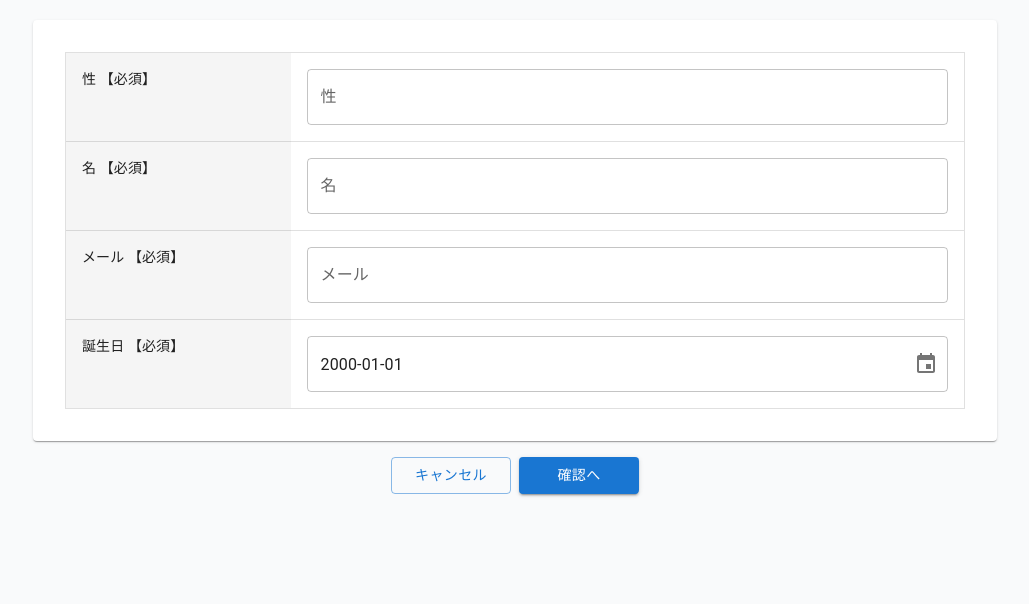
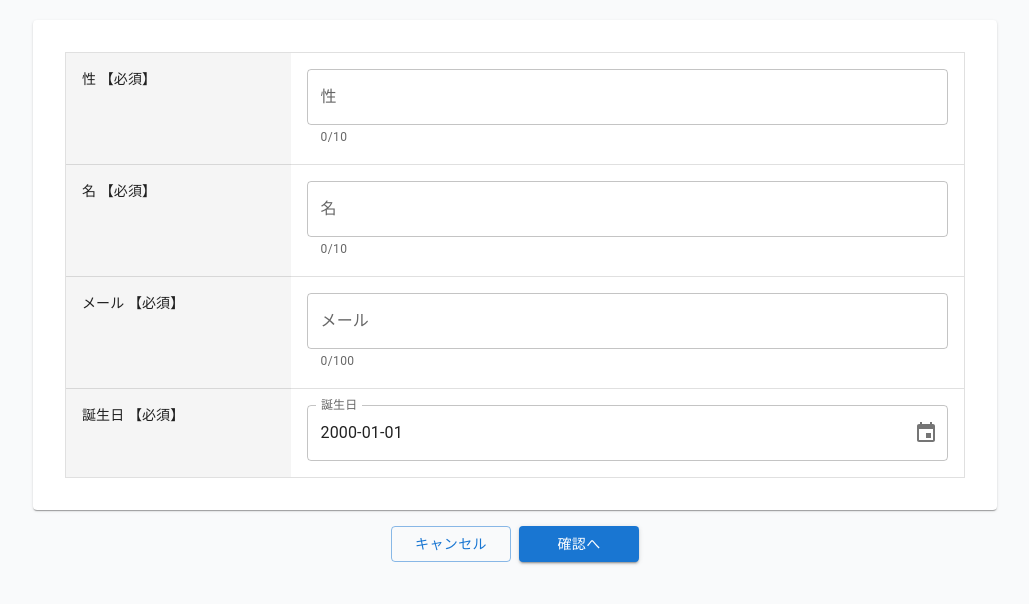
Before and after one commit to tetsumaru-tech/portfolio-react-admin-system, a React (Vite) app: page /users/new in a window 1280 px wide. Shown: the top 604 px of the page, without its empty margins (125-1154 px from the left). Built offline with nearby package versions, Linux system fonts and the light colour scheme.

Commit message:
FormTextField、FormDatePickerを実装

```diff
--- /dev/null
+++ b/src/features/user/components/form/FormDatePicker.tsx
@@ -0,0 +1,51 @@
+import { TextField } from '@mui/material';
+import { DatePicker } from '@mui/x-date-pickers/DatePicker';
+import dayjs from 'dayjs';
+import {
+  Controller,
+  type Control,
+  type FieldErrors,
+  type Path,
+} from 'react-hook-form';
+
+type Props<T extends Record<string, any>> = {
+  name: Path<T>;
+  control: Control<T>;
+  errors: FieldErrors<T>;
+  label: string;
+};
+
+export function FormDatePicker<T extends Record<string, any>>({
+  name,
+  control,
+  errors,
+  label,
+}: Props<T>) {
+  return (
+    <Controller
+      name={name}
+      control={control}
+      rules={{
+        required: `${label}は必須です`,
+      }}
+      render={({ field }) => (
+        <DatePicker
+          label={label}
+          value={field.value ? dayjs(field.value) : null}
+          maxDate={dayjs()}
+          format="YYYY-MM-DD"
+          onChange={(date) =>
+            field.onChange(date ? date.format('YYYY-MM-DD') : '')
+          }
+          slotProps={{
+            textField: {
+              fullWidth: true,
+              error: !!errors[name],
+              helperText: errors[name]?.message as string,
+            },
+          }}
+        />
+      )}
+    />
+  );
+}
--- a/src/features/user/components/FormRow.tsx
+++ b/src/features/user/components/form/FormRow.tsx
@@ -13,7 +13,6 @@ export function FormRow({
   isLast = false,
   required = false,
 }: Props) {
-  console.log(required);
   return (
     <>
       <Grid
--- /dev/null
+++ b/src/features/user/components/form/FormTextField.tsx
@@ -0,0 +1,52 @@
+import { TextField } from '@mui/material';
+import {
+  Controller,
+  type Control,
+  type FieldErrors,
+  type Path,
+} from 'react-hook-form';
+
+type Props<T extends Record<string, any>> = {
+  name: Path<T>;
+  control: Control<T>;
+  errors: FieldErrors<T>;
+  label: string;
+  maxLength?: number;
+};
+
+export function FormTextField<T extends Record<string, any>>({
+  name,
+  control,
+  errors,
+  label,
+  maxLength,
+}: Props<T>) {
+  return (
+    <Controller
+      name={name}
+      control={control}
+      rules={{
+        required: `${label}は必須です`,
+      }}
+      render={({ field }) => (
+        <TextField
+          {...field}
+          label={label}
+          fullWidth
+          slotProps={{
+            htmlInput: {
+              maxLength,
+            },
+          }}
+          error={!!errors[name]}
+          helperText={
+            (errors[name]?.message as string) ||
+            (maxLength
+              ? `${String(field.value ?? '').length}/${maxLength}`
+              : '')
+          }
+        />
+      )}
+    />
+  );
+}
--- a/src/features/user/pages/UserEditPage.tsx
+++ b/src/features/user/pages/UserEditPage.tsx
@@ -1,7 +1,6 @@
-import { Grid, TextField, Button, Paper } from '@mui/material';
+import { Grid, Paper } from '@mui/material';
 import { LocalizationProvider } from '@mui/x-date-pickers';
 import { AdapterDayjs } from '@mui/x-date-pickers/AdapterDayjs';
-import { DatePicker } from '@mui/x-date-pickers/DatePicker';
 import dayjs from 'dayjs';
 import { useForm, Controller } from 'react-hook-form';
 import { useNavigate, useLocation } from 'react-router-dom';
@@ -13,6 +12,8 @@ import {
   FormSection,
   FormRowContainer,
   FormRow,
+  FormTextField,
+  FormDatePicker,
   ButtonSection,
   AppButton,
   BackButton,
@@ -138,86 +139,6 @@ export function UserEditPage() {
     },
   ];
 
-  // return (
-  //   <form onSubmit={handleSubmit(onSubmit)}>
-  //     <Paper sx={{ p: 2 }}>
-  //       <Typography variant="h6" gutterBottom>
-  //         {isAdd ? 'ユーザー作成' : 'ユーザー編集'}
-  //       </Typography>
-  //       <Typography variant="body2" color="text.secondary">
-  //         内容を編集して確認へ進んでください
-  //       </Typography>
-  //       <form
-  //         onSubmit={(e) => {
-  //           e.preventDefault();
-  //           handleSubmit();
-  //         }}
-  //       >
-  //         <FormSection>
-  //           <LocalizationProvider dateAdapter={AdapterDayjs}>
-  //             <FormSection>
-  //               {rows.map((row, i, rows) => (
-  //                 <FormRowContainer key={row.key}>
-  //                   <FormRow label={row.label} isLast={i === rows.length - 1}>
-  //                     <Typography variant="subtitle2">
-  //                       {row.type === 'date' ? (
-  //                         <DatePicker
-  //                           value={row.value ? dayjs(row.value) : null}
-  //                           format="YYYY-MM-DD"
-  //                           disableFuture
-  //                           slotProps={{
-  //                             textField: {
-  //                               fullWidth: true,
-  //                               error: !!formErrors.birthday,
-  //                               helperText: formErrors.birthday?.[0],
-  //                             },
-  //                           }}
-  //                           onChange={(newValue) => {
-  //                             handleChange(
-  //                               row.key,
-  //                               newValue ? newValue.format('YYYY-MM-DD') : '',
-  //                             );
-  //                           }}
-  //                         />
-  //                       ) : (
-  //                         <TextField
-  //                           fullWidth
-  //                           value={row.value}
-  //                           onChange={(e) => {
-  //                             handleChange(row.key, e.target.value);
-  //                           }}
-  //                           slotProps={{
-  //                             htmlInput: {
-  //                               maxLength: row.maxLength ?? 8,
-  //                             },
-  //                           }}
-  //                           error={!!formErrors[row.key]}
-  //                           helperText={
-  //                             `${String(row.value).length}/${row.maxLength}` +
-  //                             (formErrors[row.key]?.[0]
-  //                               ? ` (${formErrors[row.key]?.[0]})`
-  //                               : '')
-  //                           }
-  //                         />
-  //                       )}
-  //                     </Typography>
-  //                   </FormRow>
-  //                 </FormRowContainer>
-  //               ))}
-  //             </FormSection>
-  //           </LocalizationProvider>
-  //         </FormSection>
-  //         <ButtonSection>
-  //           <BackButton />
-  //           <AppButton color="primary" onClick={handleSubmit} type="button">
-  //             確認
-  //           </AppButton>
-  //         </ButtonSection>
-  //       </form>
-  //     </Paper>
-  //   </form>
-  // );
-
   return (
     <form onSubmit={handleSubmit(onSubmit)}>
       <Paper
@@ -239,44 +160,19 @@ export function UserEditPage() {
                     required={row.required}
                   >
                     {row.type === 'date' ? (
-                      <Controller
+                      <FormDatePicker<UserFormData>
                         name={row.key}
                         control={control}
-                        rules={{ required: row.label + 'は必須です' }}
-                        render={({ field }) => (
-                          <DatePicker
-                            value={field.value ? dayjs(field.value) : null}
-                            format="YYYY-MM-DD"
-                            disableFuture
-                            onChange={(date) =>
-                              field.onChange(
-                                date ? date.format('YYYY-MM-DD') : '',
-                              )
-                            }
-                            slotProps={{
-                              textField: {
-                                fullWidth: true,
-                                error: !!errors[row.key],
-                                helperText: errors[row.key]?.message,
-                              },
-                            }}
-                          />
-                        )}
+                        errors={errors}
+                        label={row.label}
                       />
                     ) : (
-                      <Controller
+                      <FormTextField<UserFormData>
                         name={row.key}
                         control={control}
-                        rules={{ required: row.label + 'は必須です' }}
-                        render={({ field }) => (
-                          <TextField
-                            {...field}
-                            label={row.label}
-                            fullWidth
-                            error={!!errors[row.key]}
-                            helperText={errors[row.key]?.message}
-                          />
-                        )}
+                        errors={errors}
+                        label={row.label}
+                        maxLength={row.maxLength}
                       />
                     )}
                   </FormRow>
```
Also changed, not shown: src/features/user/components/index.ts (+6 -3 lines), src/features/user/components/form/FormRowContainer.tsx (renamed from src/features/user/components/FormRowContainer.tsx), src/features/user/components/form/FormSection.tsx (renamed from src/features/user/components/FormSection.tsx).
